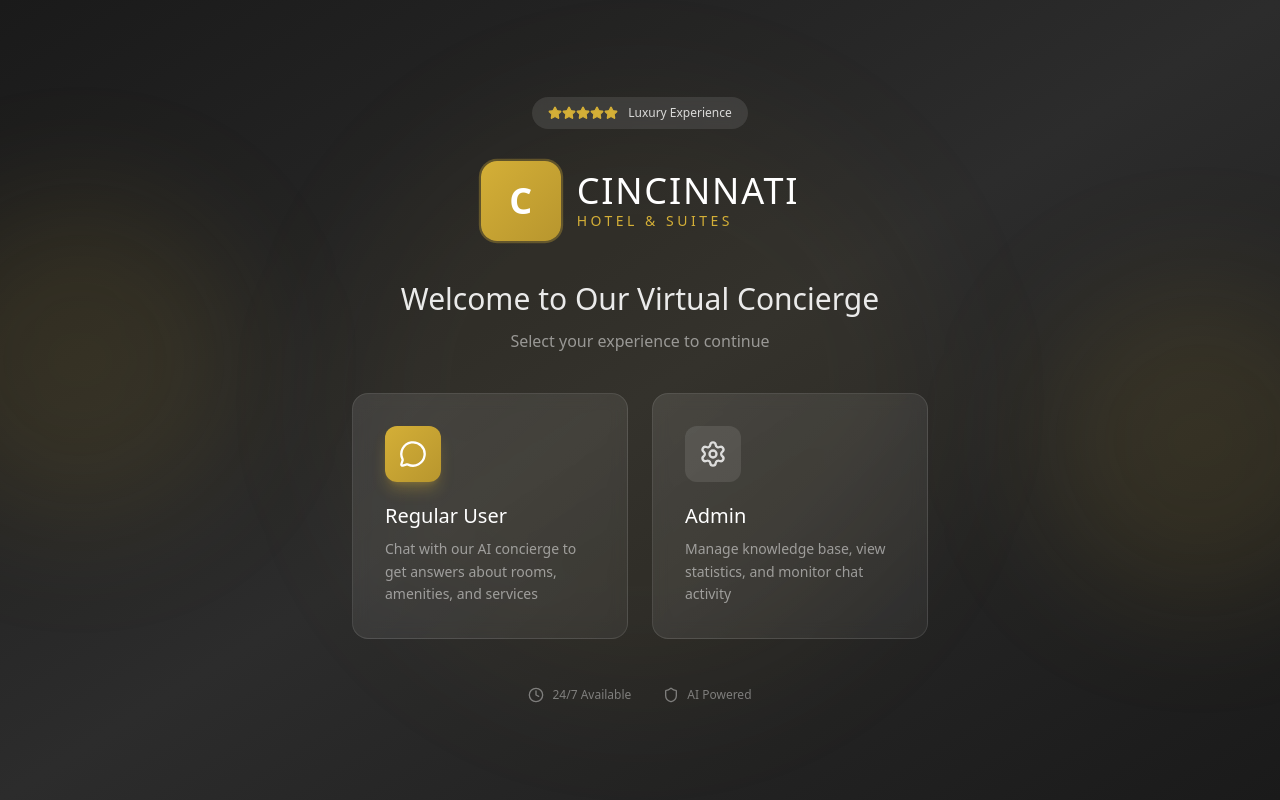
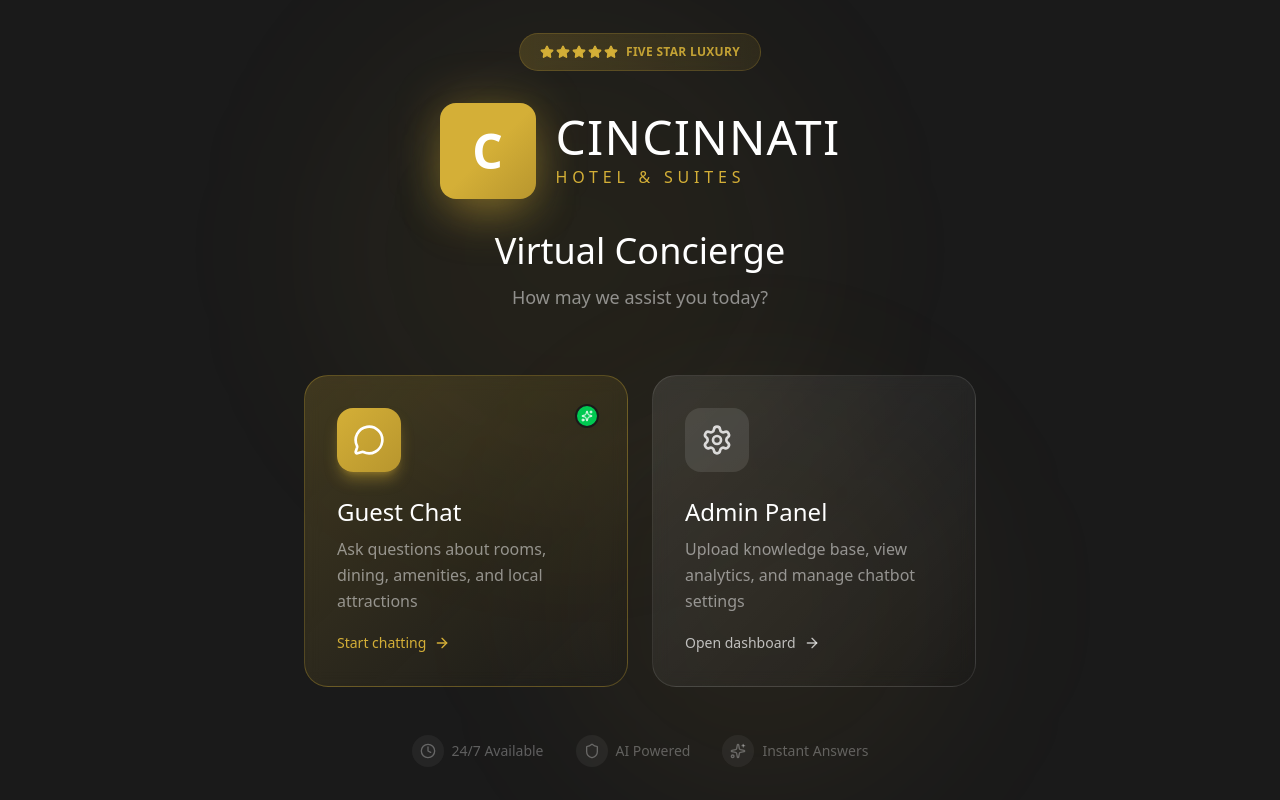
Before and after one commit to janmaaarc/cincinnati-hotel-chatbot, a React (Vite) app in the folder frontend/: page /simple in a window 1280 px wide. Built offline with nearby package versions, Linux system fonts and the light colour scheme.

Commit message:
feat: enhance simple landing page with refined UI/UX

```diff
--- a/frontend/src/components/SimpleLandingPage.jsx
+++ b/frontend/src/components/SimpleLandingPage.jsx
@@ -1,100 +1,158 @@
 import { Link } from 'react-router-dom'
-import { MessageCircle, Settings, Star, Clock, Shield } from 'lucide-react'
+import { MessageCircle, Settings, Star, Clock, Shield, Sparkles, ArrowRight } from 'lucide-react'
 
 function SimpleLandingPage() {
   return (
-    <div className="min-h-screen bg-gradient-to-br from-hotel-dark via-hotel-charcoal to-hotel-dark flex items-center justify-center p-4 relative overflow-hidden">
-      {/* Background decorations */}
+    <div className="min-h-screen bg-hotel-dark flex items-center justify-center p-4 md:p-8 relative overflow-hidden">
+      {/* Animated background */}
       <div className="absolute inset-0 overflow-hidden pointer-events-none">
-        <div className="absolute top-1/4 -left-20 w-80 h-80 bg-hotel-gold/10 rounded-full blur-3xl"></div>
-        <div className="absolute bottom-1/4 -right-20 w-80 h-80 bg-hotel-gold/10 rounded-full blur-3xl"></div>
-        <div className="absolute top-1/2 left-1/2 -translate-x-1/2 -translate-y-1/2 w-[600px] h-[600px] bg-hotel-gold/5 rounded-full blur-3xl"></div>
+        {/* Gradient orbs */}
+        <div className="absolute top-0 left-1/4 w-[500px] h-[500px] bg-hotel-gold/8 rounded-full blur-[100px] animate-pulse"></div>
+        <div className="absolute bottom-0 right-1/4 w-[400px] h-[400px] bg-hotel-gold/6 rounded-full blur-[80px]"></div>
+
+        {/* Grid pattern overlay */}
+        <div
+          className="absolute inset-0 opacity-[0.03]"
+          style={{
+            backgroundImage: `linear-gradient(rgba(212, 175, 55, 0.1) 1px, transparent 1px),
+                              linear-gradient(90deg, rgba(212, 175, 55, 0.1) 1px, transparent 1px)`,
+            backgroundSize: '60px 60px'
+          }}
+        ></div>
       </div>
 
-      <div className="text-center max-w-xl relative z-10 animate-fadeIn">
+      <div className="w-full max-w-2xl relative z-10">
+        {/* Header Section */}
+        <div className="text-center mb-12 md:mb-16">
           {/* 5-Star Badge */}
-        <div className="inline-flex items-center gap-1.5 bg-white/10 backdrop-blur-sm px-4 py-2 rounded-full mb-8">
-          <div className="flex">
+          <div className="inline-flex items-center gap-2 bg-gradient-to-r from-hotel-gold/20 to-hotel-gold/10 backdrop-blur-sm px-5 py-2.5 rounded-full mb-8 border border-hotel-gold/20">
+            <div className="flex gap-0.5">
               {[...Array(5)].map((_, i) => (
                 <Star key={i} className="w-3.5 h-3.5 text-hotel-gold fill-hotel-gold" />
               ))}
             </div>
-          <span className="text-white/80 text-xs font-medium ml-1">Luxury Experience</span>
+            <span className="text-hotel-gold/90 text-xs font-semibold tracking-wide uppercase">Five Star Luxury</span>
           </div>
 
           {/* Logo */}
-        <div className="flex items-center justify-center gap-4 mb-10">
-          <div className="w-20 h-20 rounded-2xl bg-gradient-to-br from-hotel-gold to-hotel-gold-dark flex items-center justify-center shadow-2xl shadow-hotel-gold/30 animate-pulse-gold">
-            <span className="text-white font-display text-4xl font-bold">C</span>
+          <div className="flex items-center justify-center gap-4 md:gap-5 mb-8">
+            <div className="relative">
+              <div className="w-20 h-20 md:w-24 md:h-24 rounded-2xl bg-gradient-to-br from-hotel-gold via-hotel-gold to-hotel-gold-dark flex items-center justify-center shadow-2xl shadow-hotel-gold/40">
+                <span className="text-white font-display text-4xl md:text-5xl font-bold">C</span>
+              </div>
+              {/* Glow effect */}
+              <div className="absolute inset-0 rounded-2xl bg-hotel-gold/30 blur-xl -z-10"></div>
             </div>
             <div className="text-left">
-            <h1 className="text-white font-display text-3xl md:text-4xl tracking-wider">CINCINNATI</h1>
-            <p className="text-hotel-gold text-sm tracking-[0.25em] uppercase font-medium">Hotel & Suites</p>
+              <h1 className="text-white font-display text-3xl md:text-4xl lg:text-5xl tracking-wide">CINCINNATI</h1>
+              <p className="text-hotel-gold text-sm md:text-base tracking-[0.3em] uppercase font-medium mt-1">Hotel & Suites</p>
             </div>
           </div>
 
           {/* Welcome Text */}
-        <h2 className="font-display text-2xl md:text-3xl text-white/90 mb-3">
-          Welcome to Our Virtual Concierge
+          <div className="space-y-3">
+            <h2 className="font-display text-2xl md:text-3xl lg:text-4xl text-white">
+              Virtual Concierge
             </h2>
-        <p className="text-white/50 mb-10 text-base max-w-md mx-auto">
-          Select your experience to continue
+            <p className="text-white/50 text-base md:text-lg max-w-md mx-auto">
+              How may we assist you today?
             </p>
+          </div>
+        </div>
 
-        {/* Two Cards */}
-        <div className="grid sm:grid-cols-2 gap-4 md:gap-6 mb-12">
+        {/* Cards Section */}
+        <div className="grid md:grid-cols-2 gap-4 md:gap-6 mb-12">
           {/* Regular User Card */}
           <Link
             to="/chat"
-            className="group relative bg-gradient-to-br from-white/10 to-white/5 backdrop-blur-sm border border-white/10 rounded-2xl p-6 md:p-8 text-left transition-all duration-300 hover:border-hotel-gold/50 hover:bg-white/10 hover:scale-[1.02] hover:shadow-2xl hover:shadow-hotel-gold/20"
+            className="group relative overflow-hidden bg-gradient-to-br from-hotel-gold/20 via-hotel-gold/10 to-transparent backdrop-blur-sm border border-hotel-gold/30 rounded-3xl p-6 md:p-8 text-left transition-all duration-500 hover:border-hotel-gold/60 hover:shadow-2xl hover:shadow-hotel-gold/20 hover:-translate-y-1"
           >
-            <div className="absolute top-4 right-4 opacity-0 group-hover:opacity-100 transition-opacity">
-              <div className="w-8 h-8 rounded-full bg-hotel-gold/20 flex items-center justify-center">
-                <span className="text-hotel-gold text-lg">→</span>
+            {/* Shine effect on hover */}
+            <div className="absolute inset-0 opacity-0 group-hover:opacity-100 transition-opacity duration-500">
+              <div className="absolute inset-0 bg-gradient-to-r from-transparent via-white/5 to-transparent -translate-x-full group-hover:translate-x-full transition-transform duration-1000"></div>
+            </div>
+
+            {/* Icon */}
+            <div className="relative mb-6">
+              <div className="w-16 h-16 rounded-2xl bg-gradient-to-br from-hotel-gold to-hotel-gold-dark flex items-center justify-center shadow-lg shadow-hotel-gold/40 group-hover:scale-110 group-hover:rotate-3 transition-all duration-300">
+                <MessageCircle className="w-8 h-8 text-white" />
+              </div>
+              <div className="absolute -top-1 -right-1 w-6 h-6 rounded-full bg-green-500 flex items-center justify-center border-2 border-hotel-dark">
+                <Sparkles className="w-3 h-3 text-white" />
               </div>
             </div>
 
-            <div className="w-14 h-14 rounded-xl bg-gradient-to-br from-hotel-gold to-hotel-gold-dark flex items-center justify-center mb-5 group-hover:scale-110 transition-transform shadow-lg shadow-hotel-gold/30">
-              <MessageCircle className="w-7 h-7 text-white" />
+            {/* Content */}
+            <div className="relative">
+              <h3 className="text-white font-display text-xl md:text-2xl mb-2 group-hover:text-hotel-gold transition-colors">
+                Guest Chat
+              </h3>
+              <p className="text-white/50 text-sm md:text-base leading-relaxed mb-4">
+                Ask questions about rooms, dining, amenities, and local attractions
+              </p>
+
+              {/* CTA */}
+              <div className="inline-flex items-center gap-2 text-hotel-gold font-medium text-sm group-hover:gap-3 transition-all">
+                <span>Start chatting</span>
+                <ArrowRight className="w-4 h-4 group-hover:translate-x-1 transition-transform" />
               </div>
-
-            <h3 className="text-white font-display text-xl mb-2">Regular User</h3>
-            <p className="text-white/50 text-sm leading-relaxed">
-              Chat with our AI concierge to get answers about rooms, amenities, and services
-            </p>
+            </div>
           </Link>
 
           {/* Admin Card */}
           <Link
             to="/admin"
-            className="group relative bg-gradient-to-br from-white/10 to-white/5 backdrop-blur-sm border border-white/10 rounded-2xl p-6 md:p-8 text-left transition-all duration-300 hover:border-white/30 hover:bg-white/10 hover:scale-[1.02] hover:shadow-2xl"
+            className="group relative overflow-hidden bg-gradient-to-br from-white/10 via-white/5 to-transparent backdrop-blur-sm border border-white/10 rounded-3xl p-6 md:p-8 text-left transition-all duration-500 hover:border-white/30 hover:shadow-2xl hover:-translate-y-1"
           >
-            <div className="absolute top-4 right-4 opacity-0 group-hover:opacity-100 transition-opacity">
-              <div className="w-8 h-8 rounded-full bg-white/10 flex items-center justify-center">
-                <span className="text-white/70 text-lg">→</span>
+            {/* Shine effect on hover */}
+            <div className="absolute inset-0 opacity-0 group-hover:opacity-100 transition-opacity duration-500">
+              <div className="absolute inset-0 bg-gradient-to-r from-transparent via-white/5 to-transparent -translate-x-full group-hover:translate-x-full transition-transform duration-1000"></div>
+            </div>
+
+            {/* Icon */}
+            <div className="relative mb-6">
+              <div className="w-16 h-16 rounded-2xl bg-white/10 flex items-center justify-center group-hover:bg-white/20 group-hover:scale-110 group-hover:rotate-3 transition-all duration-300">
+                <Settings className="w-8 h-8 text-white/80" />
               </div>
             </div>
 
-            <div className="w-14 h-14 rounded-xl bg-white/10 flex items-center justify-center mb-5 group-hover:scale-110 group-hover:bg-white/20 transition-all">
-              <Settings className="w-7 h-7 text-white/80" />
+            {/* Content */}
+            <div className="relative">
+              <h3 className="text-white font-display text-xl md:text-2xl mb-2 group-hover:text-white transition-colors">
+                Admin Panel
+              </h3>
+              <p className="text-white/50 text-sm md:text-base leading-relaxed mb-4">
+                Upload knowledge base, view analytics, and manage chatbot settings
+              </p>
+
+              {/* CTA */}
+              <div className="inline-flex items-center gap-2 text-white/70 font-medium text-sm group-hover:text-white group-hover:gap-3 transition-all">
+                <span>Open dashboard</span>
+                <ArrowRight className="w-4 h-4 group-hover:translate-x-1 transition-transform" />
               </div>
-
-            <h3 className="text-white font-display text-xl mb-2">Admin</h3>
-            <p className="text-white/50 text-sm leading-relaxed">
-              Manage knowledge base, view statistics, and monitor chat activity
-            </p>
+            </div>
           </Link>
         </div>
 
-        {/* Features */}
-        <div className="flex items-center justify-center gap-6 md:gap-8 text-white/40 text-xs">
-          <div className="flex items-center gap-2">
+        {/* Footer Features */}
+        <div className="flex flex-wrap items-center justify-center gap-4 md:gap-8">
+          <div className="flex items-center gap-2 text-white/30 text-sm">
+            <div className="w-8 h-8 rounded-full bg-white/5 flex items-center justify-center">
               <Clock className="w-4 h-4" />
+            </div>
             <span>24/7 Available</span>
           </div>
-          <div className="flex items-center gap-2">
+          <div className="flex items-center gap-2 text-white/30 text-sm">
+            <div className="w-8 h-8 rounded-full bg-white/5 flex items-center justify-center">
               <Shield className="w-4 h-4" />
+            </div>
             <span>AI Powered</span>
+          </div>
+          <div className="flex items-center gap-2 text-white/30 text-sm">
+            <div className="w-8 h-8 rounded-full bg-white/5 flex items-center justify-center">
+              <Sparkles className="w-4 h-4" />
+            </div>
+            <span>Instant Answers</span>
           </div>
         </div>
       </div>
```
Lines whose indentation alone changed are shown as unchanged.
